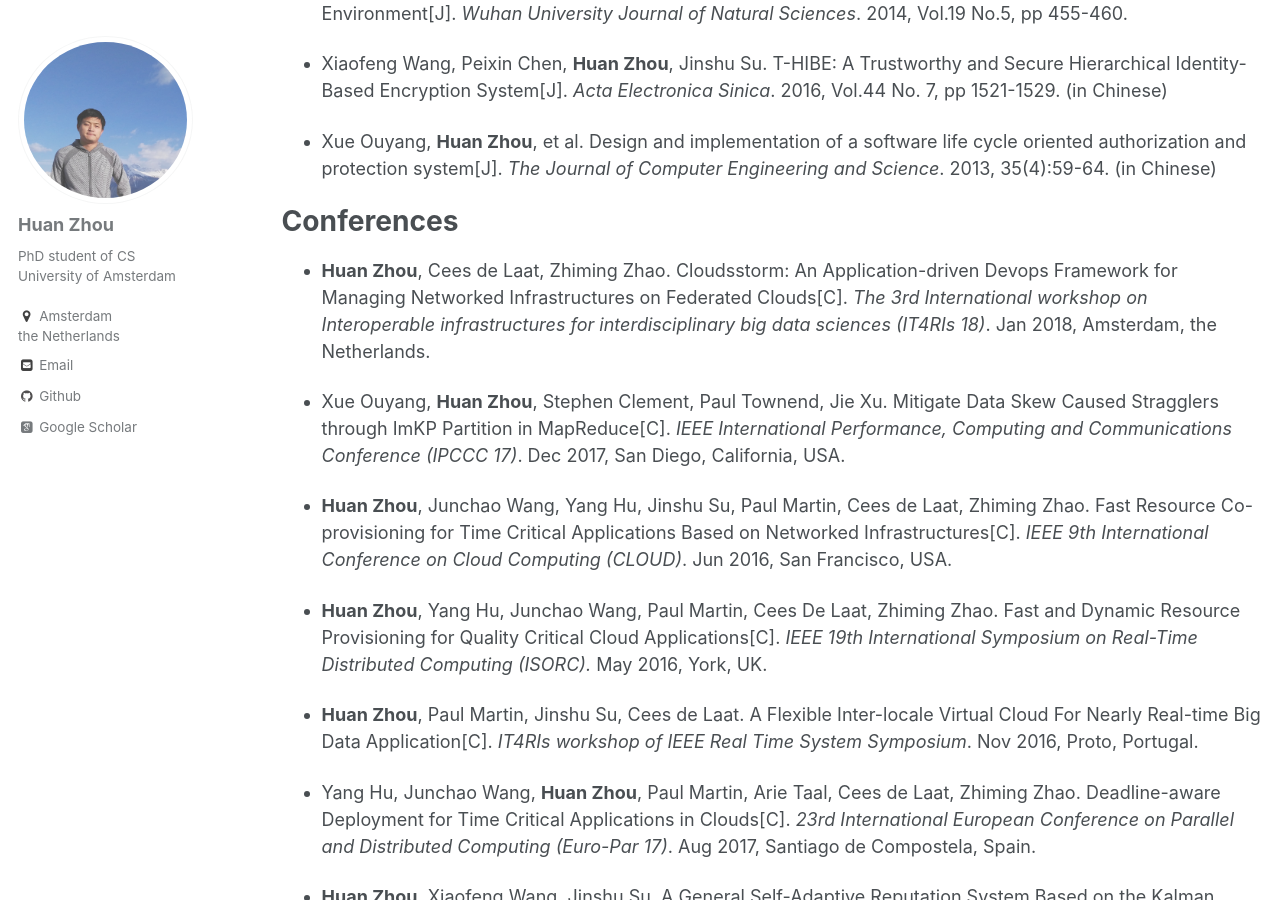
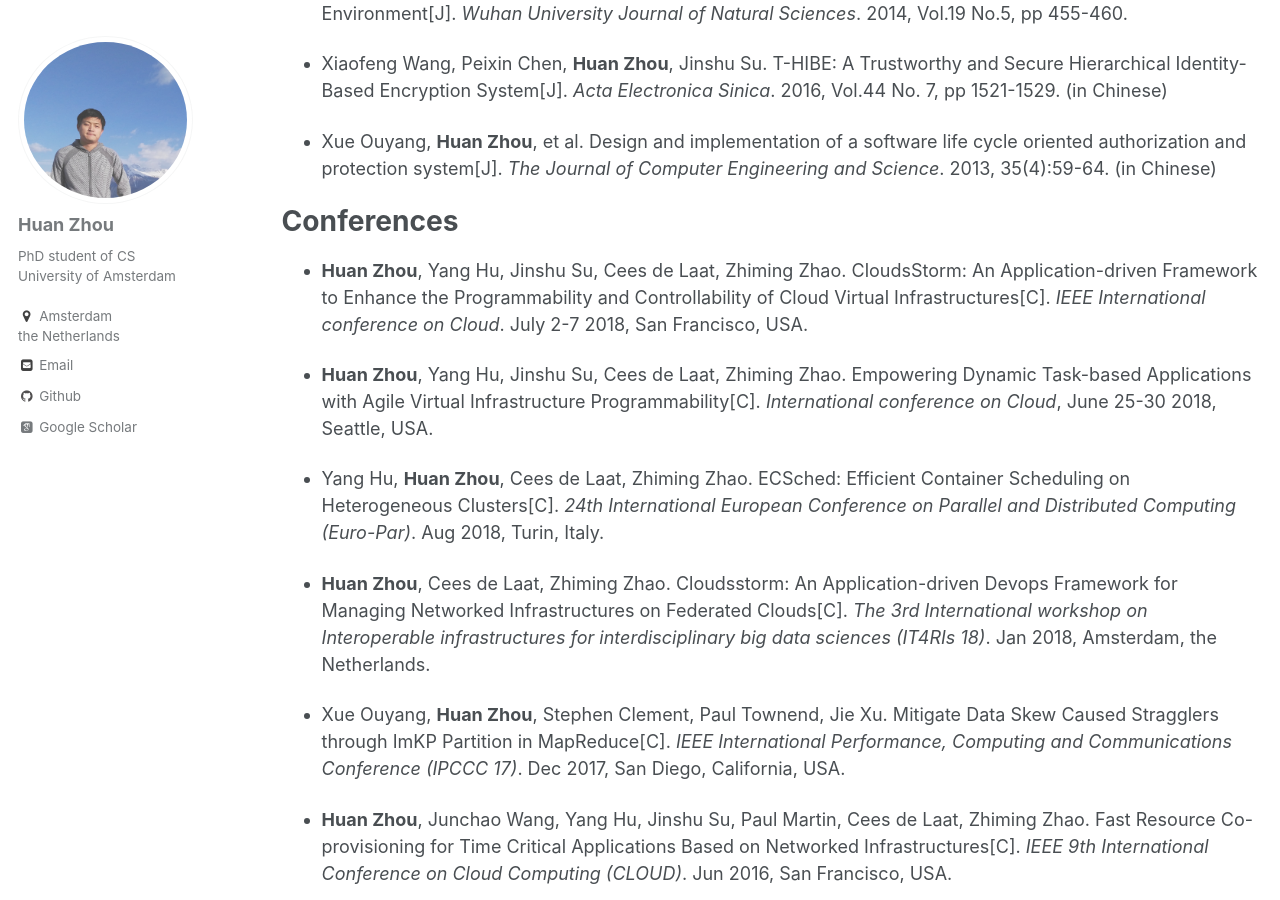
Before and after one commit to zh9314/zh9314.github.io, a Jekyll site: the page built from _pages/publications.md, in a window 1280 px wide and 900 px high, scrolled down 421 px. Built offline with Jekyll 4.4.1, drawn with Linux system fonts in a browser that asks for light colours; some web fonts are replaced.

Commit message:
Add three publications

```diff
--- a/_pages/publications.md
+++ b/_pages/publications.md
@@ -20,6 +20,13 @@ Journals
 
 Conferences
 ======
+
+- **Huan Zhou**, Yang Hu, Jinshu Su, Cees de Laat, Zhiming Zhao. CloudsStorm: An Application-driven Framework to Enhance the Programmability and Controllability of Cloud Virtual Infrastructures\[C\]. _IEEE International conference on Cloud_. July 2-7 2018, San Francisco, USA.
+
+- **Huan Zhou**, Yang Hu, Jinshu Su, Cees de Laat, Zhiming Zhao. Empowering Dynamic Task-based Applications with Agile Virtual Infrastructure Programmability\[C\]. _International conference on Cloud_, June 25-30 2018, Seattle, USA.
+
+- Yang Hu, **Huan Zhou**, Cees de Laat, Zhiming Zhao. ECSched: Efficient Container Scheduling on Heterogeneous Clusters\[C\]. _24th International European Conference on Parallel and Distributed Computing (Euro-Par)_. Aug 2018, Turin, Italy.
+
 - **Huan Zhou**, Cees de Laat, Zhiming Zhao. Cloudsstorm: An Application-driven Devops Framework for Managing Networked Infrastructures on Federated Clouds\[C\]. _The 3rd International workshop on Interoperable infrastructures for interdisciplinary big data sciences (IT4RIs 18)_. Jan 2018, Amsterdam, the Netherlands.
 
 - Xue Ouyang, **Huan Zhou**, Stephen Clement, Paul Townend, Jie Xu. Mitigate Data Skew Caused Stragglers through ImKP Partition in MapReduce\[C\]. _IEEE International Performance, Computing and Communications Conference (IPCCC 17)_. Dec 2017, San Diego, California, USA.
```
